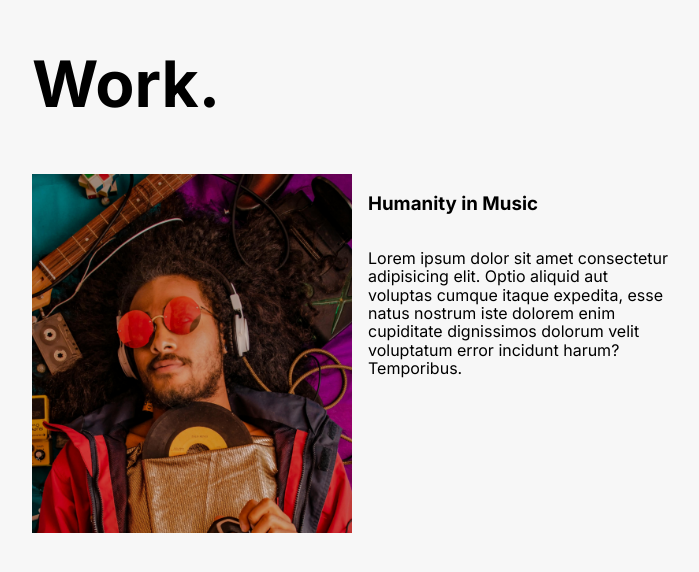
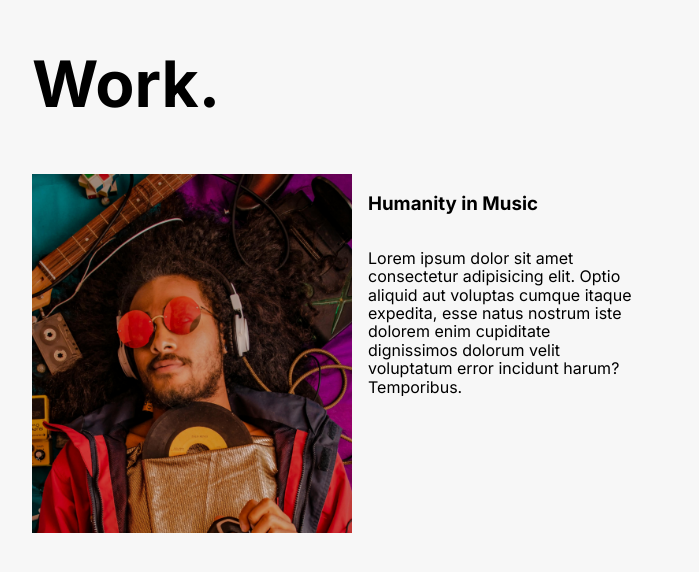
Before and after one commit to wajeff/portfolio-website, a React (Vite) app: page / in a window 1280 px wide. Shown: the part 1018-1590 px from the top of the page, without its empty margins (352-1051 px from the left). Built offline with nearby package versions, Linux system fonts and the light colour scheme.

Commit message:
Fixed bug where work_works-title had scrolling

```diff
--- a/src/components/Work/Work.module.css
+++ b/src/components/Work/Work.module.css
@@ -15,8 +15,7 @@
 
 .work__works-left{
     display:flex;
-    min-width: 50vw;
-    max-width: 50vw;
+    width: 50%;
     /* flex-direction: column; */
 }
 .work__works-description{
@@ -35,7 +34,7 @@
     max-width: 50vw;
 }
 .work__works-title{
-
+    overflow: hidden;
 }
 .styles.work__works-paragraph{
     min-width: 25vw;
```
